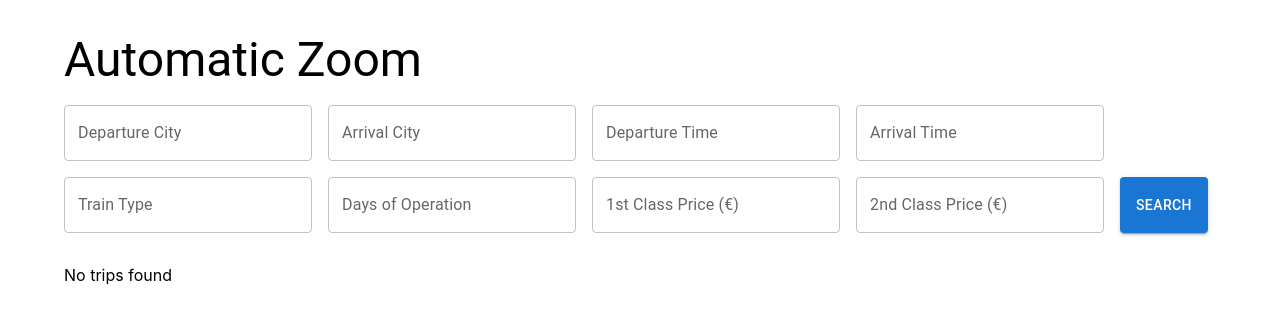
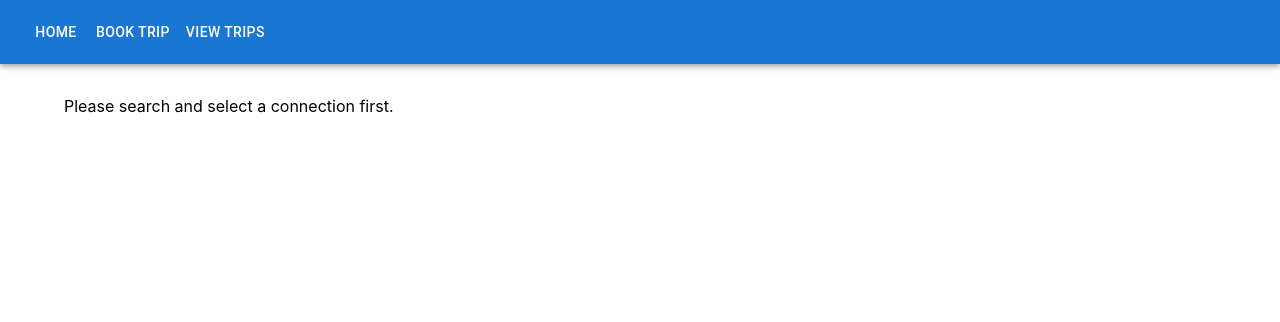
Before and after one commit to yassineAbdellatif/3ngineer_342, a React (Create React App) app in the folder frontend/: page /book in a window 1280 px wide. Shown: the top 322 px of the page. Built offline with nearby package versions, Linux system fonts and the light colour scheme.

Commit message:
Iteration-2 frontend implementation

```diff
--- a/frontend/package.json
+++ b/frontend/package.json
@@ -11,8 +11,10 @@
     "@testing-library/jest-dom": "^6.9.1",
     "@testing-library/react": "^16.3.0",
     "@testing-library/user-event": "^13.5.0",
+    "axios": "^1.12.2",
     "react": "^19.2.0",
     "react-dom": "^19.2.0",
+    "react-router-dom": "^7.9.4",
     "react-scripts": "5.0.1",
     "web-vitals": "^2.1.4"
   },
--- a/frontend/src/App.js
+++ b/frontend/src/App.js
@@ -1,7 +1,42 @@
-import HomePage from './pages/HomePage';
+import { BrowserRouter as Router, Routes, Route, Link, useNavigate } from "react-router-dom";
+import { AppBar, Toolbar, Button, Container } from "@mui/material";
+import HomePage from "./pages/HomePage";
+import TripBookingPage from "./pages/TripBookingPage";
+import ViewTripsPage from "./pages/ViewTripsPage";
+import { useState } from "react";
 
-function App() {
-  return <HomePage />;
+export default function App() {
+  const [selectedConnection, setSelectedConnection] = useState(null);
+
+  return (
+    <Router>
+      <AppBar position="static">
+        <Toolbar>
+          <Button color="inherit" component={Link} to="/">Home</Button>
+          <Button color="inherit" component={Link} to="/book">Book Trip</Button>
+          <Button color="inherit" component={Link} to="/view">View Trips</Button>
+        </Toolbar>
+      </AppBar>
+
+      <Container sx={{ mt: 4 }}>
+        <Routes>
+          <Route
+            path="/"
+            element={<HomePage onSelectConnection={setSelectedConnection} />}
+          />
+          <Route
+            path="/book"
+            element={
+              selectedConnection ? (
+                <TripBookingPage selectedConnection={selectedConnection} />
+              ) : (
+                <p>Please search and select a connection first.</p>
+              )
+            }
+          />
+          <Route path="/view" element={<ViewTripsPage />} />
+        </Routes>
+      </Container>
+    </Router>
+  );
 }
-
-export default App;
--- a/frontend/src/components/ResultsTable.jsx
+++ b/frontend/src/components/ResultsTable.jsx
@@ -10,7 +10,7 @@ import {
 } from '@mui/material';
 import { useState } from 'react';
 
-export default function ResultsTable({ results }) {
+export default function ResultsTable({ results, onSelect }) {
   const [orderBy, setOrderBy] = useState('duration');
   const [order, setOrder] = useState('asc');
 
@@ -44,57 +44,28 @@ export default function ResultsTable({ results }) {
     <TableContainer component={Paper}>
       <Table>
         <TableHead>
-          <TableRow>
-            <TableCell>Departure</TableCell>
-            <TableCell>Arrival</TableCell>
-            <TableCell>Departure Time</TableCell>
-            <TableCell>Arrival Time</TableCell>
-            <TableCell>
-              <TableSortLabel
-                active={orderBy === 'duration'}
-                direction={orderBy === 'duration' ? order : 'asc'}
-                onClick={() => handleSort('duration')}
-              >
-                Duration
-              </TableSortLabel>
-            </TableCell>
-            <TableCell>Train Type</TableCell>
-            <TableCell>Days of Operation</TableCell>
-            <TableCell>
-              <TableSortLabel
-                active={orderBy === 'firstClassPrice'}
-                direction={orderBy === 'firstClassPrice' ? order : 'asc'}
-                onClick={() => handleSort('firstClassPrice')}
-              >
-                1st Class (€)
-              </TableSortLabel>
-            </TableCell>
-            <TableCell>
-              <TableSortLabel
-                active={orderBy === 'secondClassPrice'}
-                direction={orderBy === 'secondClassPrice' ? order : 'asc'}
-                onClick={() => handleSort('secondClassPrice')}
-              >
-                2nd Class (€)
-              </TableSortLabel>
-            </TableCell>
-            <TableCell>Change Time(s)</TableCell>
-          </TableRow>
+          {/* keep your existing TableHead */}
         </TableHead>
         <TableBody>
           {sortedResults.map((trip, idx) => {
             const firstSeg = trip.segments[0];
             const lastSeg = trip.segments[trip.segments.length - 1];
-            const changeTimesDisplay = trip.changeTimes.length > 0
-              ? trip.changeTimes.join(' | ')
-              : '-';
+            const changeTimesDisplay =
+              trip.changeTimes.length > 0
+                ? trip.changeTimes.join(" | ")
+                : "-";
 
             return (
-              <TableRow key={idx}>
-                <TableCell>{firstSeg['Departure City']}</TableCell>
-                <TableCell>{lastSeg['Arrival City']}</TableCell>
-                <TableCell>{firstSeg['Departure Time']}</TableCell>
-                <TableCell>{lastSeg['Arrival Time']}</TableCell>
+              <TableRow
+                key={idx}
+                hover
+                style={{ cursor: "pointer" }}
+                onClick={() => onSelect && onSelect(trip)}
+              >
+                <TableCell>{firstSeg["Departure City"]}</TableCell>
+                <TableCell>{lastSeg["Arrival City"]}</TableCell>
+                <TableCell>{firstSeg["Departure Time"]}</TableCell>
+                <TableCell>{lastSeg["Arrival Time"]}</TableCell>
                 <TableCell>{trip.duration}</TableCell>
                 <TableCell>{trip.trainType}</TableCell>
                 <TableCell>{trip.daysOfOperation}</TableCell>
--- a/frontend/src/pages/HomePage.jsx
+++ b/frontend/src/pages/HomePage.jsx
@@ -1,15 +1,23 @@
-import { useState } from 'react';
-import { Container, Typography } from '@mui/material';
-import SearchForm from '../components/SearchForm';
-import ResultsTable from '../components/ResultsTable';
-import { searchConnections } from '../services/api';
+import { useState } from "react";
+import { Container, Typography, Button } from "@mui/material";
+import { useNavigate } from "react-router-dom";
+import SearchForm from "../components/SearchForm";
+import ResultsTable from "../components/ResultsTable";
+import { searchConnections } from "../services/api";
 
-export default function HomePage() {
+export default function HomePage({ onSelectConnection }) {
   const [results, setResults] = useState([]);
+  const [selected, setSelected] = useState(null);
+  const navigate = useNavigate();
 
   const handleSearch = async (query) => {
     const data = await searchConnections(query);
     setResults(data);
+  };
+
+  const handleSelect = (trip) => {
+    setSelected(trip);
+    onSelectConnection(trip);
   };
 
   return (
@@ -17,8 +25,25 @@ export default function HomePage() {
       <Typography variant="h3" gutterBottom>
         Automatic Zoom
       </Typography>
+
       <SearchForm onSearch={handleSearch} />
-      <ResultsTable results={results} />
+
+      <ResultsTable results={results} onSelect={handleSelect} />
+
+      {selected && (
+        <div style={{ marginTop: "20px" }}>
+          <Typography variant="h6">
+            Selected Trip: {selected.departure} → {selected.arrival}
+          </Typography>
+          <Button
+            variant="contained"
+            sx={{ mt: 2 }}
+            onClick={() => navigate("/book")}
+          >
+            Book This Trip
+          </Button>
+        </div>
+      )}
     </Container>
   );
 }
--- a/frontend/src/pages/TripBookingPage.jsx
+++ b/frontend/src/pages/TripBookingPage.jsx
@@ -20,9 +20,9 @@ export default function TripBookingPage({ selectedConnection }) {
     setLoading(true);
     try {
       const res = await bookTrip(travellers, selectedConnection);
-      setMessage(`✅ Trip booked successfully! Trip ID: ${res.trip.tripId}`);
+      setMessage(`Trip booked successfully! Trip ID: ${res.trip.tripId}`);
     } catch (err) {
-      setMessage(`❌ ${err.message}`);
+      setMessage(`${err.message}`);
     }
     setLoading(false);
   };
```
Also changed, not shown: 1 other file (tests, documents, lock files or other folders).
